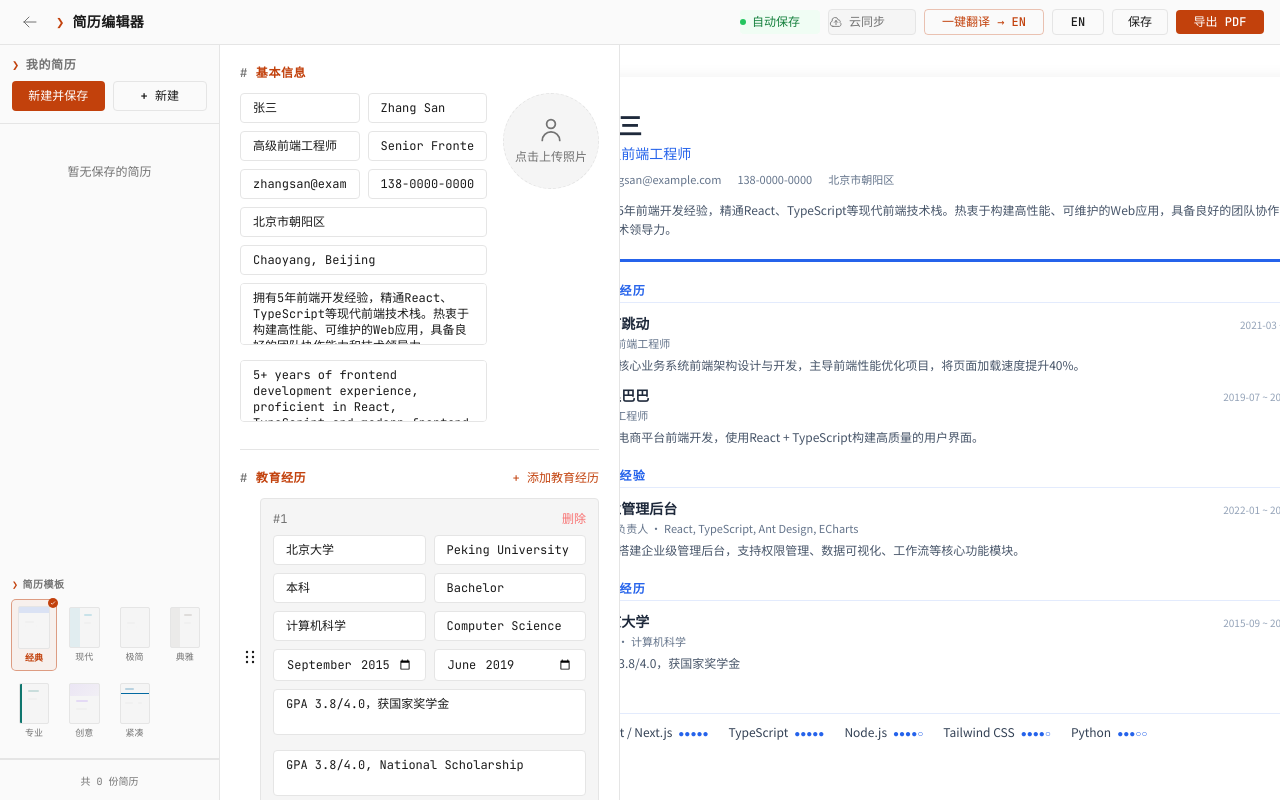
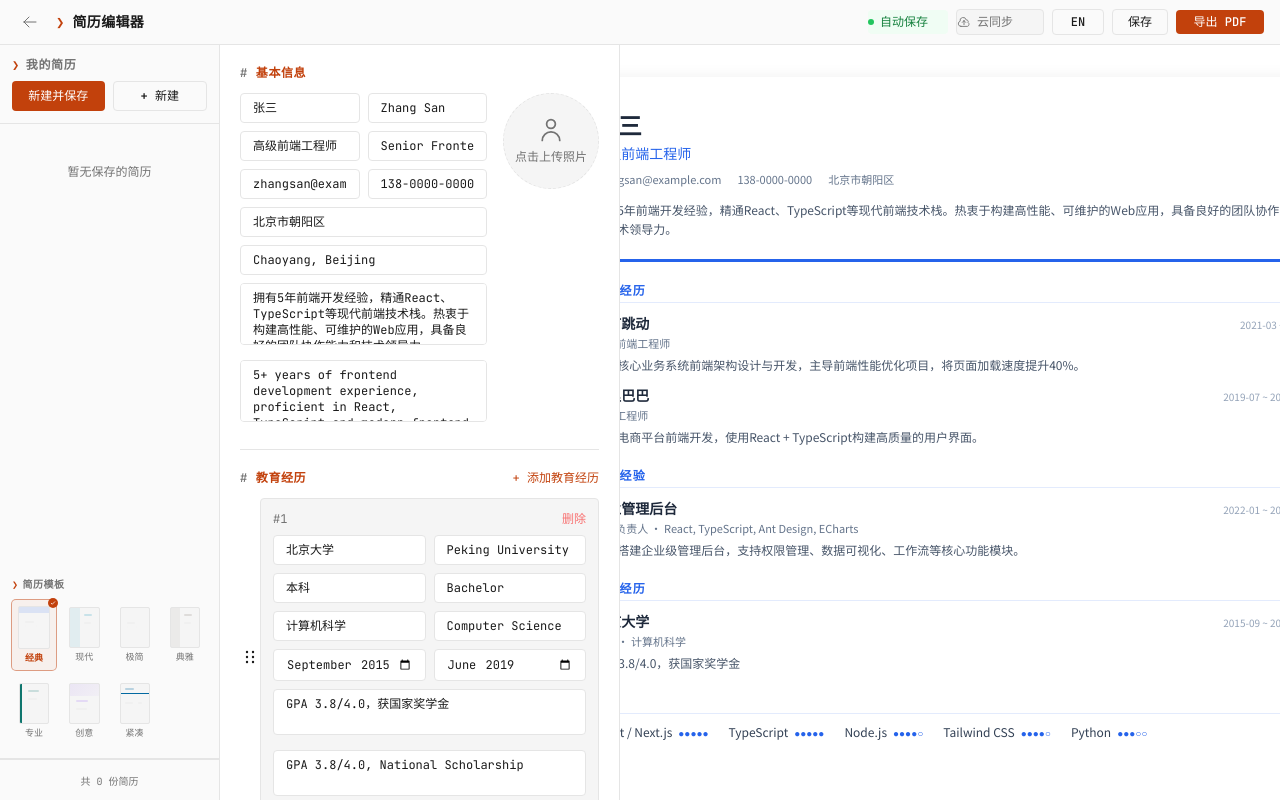
Before and after one commit to Unusual6/Resume-Editor, a React (Vite) app: page / in a window 1280 px wide. Built offline with nearby package versions, Linux system fonts and the light colour scheme.

Commit message:
Remove translate button and its API functionality

```diff
--- a/src/App.tsx
+++ b/src/App.tsx
@@ -7,7 +7,6 @@ import ResumeForm from './components/ResumeForm';
 import ResumePreview from './components/ResumePreview';
 import ResumeList from './components/ResumeList';
 import LanguageSwitch from './components/LanguageSwitch';
-import TranslateButton from './components/TranslateButton';
 import CloudSync from './components/CloudSync';
 
 const MemoizedPreview = memo(ResumePreview);
@@ -111,7 +110,6 @@ function AppContent() {
         <div className="flex items-center gap-2">
           <AutoSaveIndicator />
           <CloudSync />
-          <TranslateButton />
           <LanguageSwitch />
           <button
             onClick={() => saveCurrentResume()}
--- a/src/components/TranslateButton.tsx
+++ /dev/null
@@ -1,147 +0,0 @@
-import { useState, useCallback } from 'react';
-import { useTranslation } from 'react-i18next';
-import { useResume } from '../context/ResumeContext';
-import { translateBatch } from '../utils/translate';
-import type { ResumeData } from '../types/resume';
-
-export default function TranslateButton() {
-  const { t } = useTranslation();
-  const { data, setData, lang } = useResume();
-  const [translating, setTranslating] = useState(false);
-  const [progress, setProgress] = useState({ current: 0, total: 0 });
-
-  const extractFields = useCallback((d: ResumeData, sourceLang: 'zh' | 'en') => {
-    const fields: { path: string; value: string }[] = [];
-    const bio = d.basicInfo;
-
-    if (sourceLang === 'zh') {
-      if (bio.name) fields.push({ path: 'basicInfo.nameEn', value: bio.name });
-      if (bio.title) fields.push({ path: 'basicInfo.titleEn', value: bio.title });
-      if (bio.address) fields.push({ path: 'basicInfo.addressEn', value: bio.address });
-      if (bio.summary) fields.push({ path: 'basicInfo.summaryEn', value: bio.summary });
-    } else {
-      if (bio.nameEn) fields.push({ path: 'basicInfo.name', value: bio.nameEn });
-      if (bio.titleEn) fields.push({ path: 'basicInfo.title', value: bio.titleEn });
-      if (bio.addressEn) fields.push({ path: 'basicInfo.address', value: bio.addressEn });
-      if (bio.summaryEn) fields.push({ path: 'basicInfo.summary', value: bio.summaryEn });
-    }
-
-    d.educations.forEach((edu, i) => {
-      if (sourceLang === 'zh') {
-        if (edu.school) fields.push({ path: `educations[${i}].schoolEn`, value: edu.school });
-        if (edu.degree) fields.push({ path: `educations[${i}].degreeEn`, value: edu.degree });
-        if (edu.major) fields.push({ path: `educations[${i}].majorEn`, value: edu.major });
-        if (edu.description) fields.push({ path: `educations[${i}].descriptionEn`, value: edu.description });
-      } else {
-        if (edu.schoolEn) fields.push({ path: `educations[${i}].school`, value: edu.schoolEn });
-        if (edu.degreeEn) fields.push({ path: `educations[${i}].degree`, value: edu.degreeEn });
-        if (edu.majorEn) fields.push({ path: `educations[${i}].major`, value: edu.majorEn });
-        if (edu.descriptionEn) fields.push({ path: `educations[${i}].description`, value: edu.descriptionEn });
-      }
-    });
-
-    d.experiences.forEach((exp, i) => {
-      if (sourceLang === 'zh') {
-        if (exp.company) fields.push({ path: `experiences[${i}].companyEn`, value: exp.company });
-        if (exp.position) fields.push({ path: `experiences[${i}].positionEn`, value: exp.position });
-        if (exp.description) fields.push({ path: `experiences[${i}].descriptionEn`, value: exp.description });
-      } else {
-        if (exp.companyEn) fields.push({ path: `experiences[${i}].company`, value: exp.companyEn });
-        if (exp.positionEn) fields.push({ path: `experiences[${i}].position`, value: exp.positionEn });
-        if (exp.descriptionEn) fields.push({ path: `experiences[${i}].description`, value: exp.descriptionEn });
-      }
-    });
-
-    d.projects.forEach((proj, i) => {
-      if (sourceLang === 'zh') {
-        if (proj.name) fields.push({ path: `projects[${i}].nameEn`, value: proj.name });
-        if (proj.role) fields.push({ path: `projects[${i}].roleEn`, value: proj.role });
-        if (proj.description) fields.push({ path: `projects[${i}].descriptionEn`, value: proj.description });
-      } else {
-        if (proj.nameEn) fields.push({ path: `projects[${i}].name`, value: proj.nameEn });
-        if (proj.roleEn) fields.push({ path: `projects[${i}].role`, value: proj.roleEn });
-        if (proj.descriptionEn) fields.push({ path: `projects[${i}].description`, value: proj.descriptionEn });
-      }
-    });
-
-    d.skills.forEach((skill, i) => {
-      if (sourceLang === 'zh') {
-        if (skill.name) fields.push({ path: `skills[${i}].nameEn`, value: skill.name });
-      } else {
-        if (skill.nameEn) fields.push({ path: `skills[${i}].name`, value: skill.nameEn });
-      }
-    });
-
-    return fields;
-  }, []);
-
-  const applyTranslations = useCallback((
-    fields: { path: string; value: string }[],
-    translations: string[]
-  ) => {
-    setData(prev => {
-      const next = JSON.parse(JSON.stringify(prev)) as ResumeData;
-      fields.forEach((field, i) => {
-        const translated = translations[i];
-        if (!translated) return;
-        const match = field.path.match(/^(\w+)\[(\d+)\]\.(\w+)$/);
-        if (match) {
-          const [, arrayKey, indexStr, prop] = match;
-          const arr = next[arrayKey as keyof ResumeData] as any[];
-          if (arr && arr[Number(indexStr)]) {
-            arr[Number(indexStr)][prop] = translated;
-          }
-        } else {
-          const [obj, prop] = field.path.split('.');
-          (next as any)[obj][prop] = translated;
-        }
-      });
-      return next;
-    });
-  }, [setData]);
-
-  const handleTranslate = async () => {
-    const sourceLang = lang;
-    const targetLang = lang === 'zh' ? 'en' : 'zh';
-    const fields = extractFields(data, sourceLang);
-    if (fields.length === 0) return;
-
-    setTranslating(true);
-    setProgress({ current: 0, total: fields.length });
-
-    try {
-      const texts = fields.map(f => f.value);
-      const translations = await translateBatch(texts, sourceLang, targetLang, (current, total) => {
-        setProgress({ current, total });
-      });
-      applyTranslations(fields, translations);
-    } catch (error) {
-      console.error('Translation failed:', error);
-    } finally {
-      setTranslating(false);
-    }
-  };
-
-  const targetLang = lang === 'zh' ? 'EN' : '中文';
-
-  return (
-    <button
-      onClick={handleTranslate}
-      disabled={translating}
-      className={`py-1 text-xs font-medium rounded transition-colors font-mono flex-shrink-0
-        ${translating
-          ? 'bg-amber-500/20 text-amber-400 cursor-wait border border-amber-500/30'
-          : 'text-primary border border-primary/30 hover:bg-primary/10'
-        }`}
-      title={t('translate.hint')}
-      style={{ width: '120px' }}
-    >
-      <span className="block truncate text-center">
-        {translating
-          ? `${t('translate.translating')} ${progress.current}/${progress.total}`
-          : `${t('translate.button')} → ${targetLang}`
-        }
-      </span>
-    </button>
-  );
-}
--- a/src/i18n/en.ts
+++ b/src/i18n/en.ts
@@ -100,11 +100,6 @@ export default {
     off: 'Manual',
     savedAt: 'Saved',
   },
-  translate: {
-    button: 'Translate',
-    translating: 'Translating',
-    hint: 'Translate current content to the other language',
-  },
   cloud: {
     title: 'Cloud Sync',
     sync: 'Cloud',
--- a/src/i18n/zh.ts
+++ b/src/i18n/zh.ts
@@ -100,11 +100,6 @@ export default {
     off: '手动保存',
     savedAt: '已保存',
   },
-  translate: {
-    button: '一键翻译',
-    translating: '翻译中',
-    hint: '将当前语言内容翻译为另一种语言',
-  },
   cloud: {
     title: '云端同步',
     sync: '云同步',
--- a/src/utils/translate.ts
+++ /dev/null
@@ -1,76 +0,0 @@
-/**
- * Free translation using Lingva API (open-source Google Translate proxy).
- * No API key required, no rate limits.
- * Multiple public instances available for redundancy.
- */
-
-// Multiple Lingva instances for fallback
-const INSTANCES = [
-  'https://lingva.ml/api/v1',
-  'https://lingva.lunar.icu/api/v1',
-  'https://translate.plausibility.cloud/api/v1',
-];
-
-interface TranslationResult {
-  translatedText: string;
-  success: boolean;
-}
-
-async function tryTranslate(instance: string, text: string, from: string, to: string): Promise<string | null> {
-  try {
-    const response = await fetch(
-      `${instance}/${encodeURIComponent(from)}/${encodeURIComponent(to)}/${encodeURIComponent(text)}`
-    );
-    if (!response.ok) return null;
-    const data = await response.json();
-    return data.translation || null;
-  } catch {
-    return null;
-  }
-}
-
-export async function translateText(
-  text: string,
-  from: 'zh' | 'en',
-  to: 'zh' | 'en'
-): Promise<TranslationResult> {
-  if (!text || !text.trim()) {
-    return { translatedText: '', success: true };
-  }
-
-  // Try each instance until one succeeds
-  for (const instance of INSTANCES) {
-    const result = await tryTranslate(instance, text, from, to);
-    if (result) {
-      return { translatedText: result, success: true };
-    }
-  }
-
-  console.error('All translation instances failed');
-  return { translatedText: '', success: false };
-}
-
-/**
- * Translate multiple texts in batch (sequentially to avoid rate limiting).
- */
-export async function translateBatch(
-  texts: string[],
-  from: 'zh' | 'en',
-  to: 'zh' | 'en',
-  onProgress?: (completed: number, total: number) => void
-): Promise<string[]> {
-  const results: string[] = [];
-  const total = texts.length;
-
-  for (let i = 0; i < texts.length; i++) {
-    const result = await translateText(texts[i], from, to);
-    results.push(result.success ? result.translatedText : texts[i]);
-    onProgress?.(i + 1, total);
-    // Small delay to avoid rate limiting
-    if (i < texts.length - 1) {
-      await new Promise(r => setTimeout(r, 300));
-    }
-  }
-
-  return results;
-}
```
